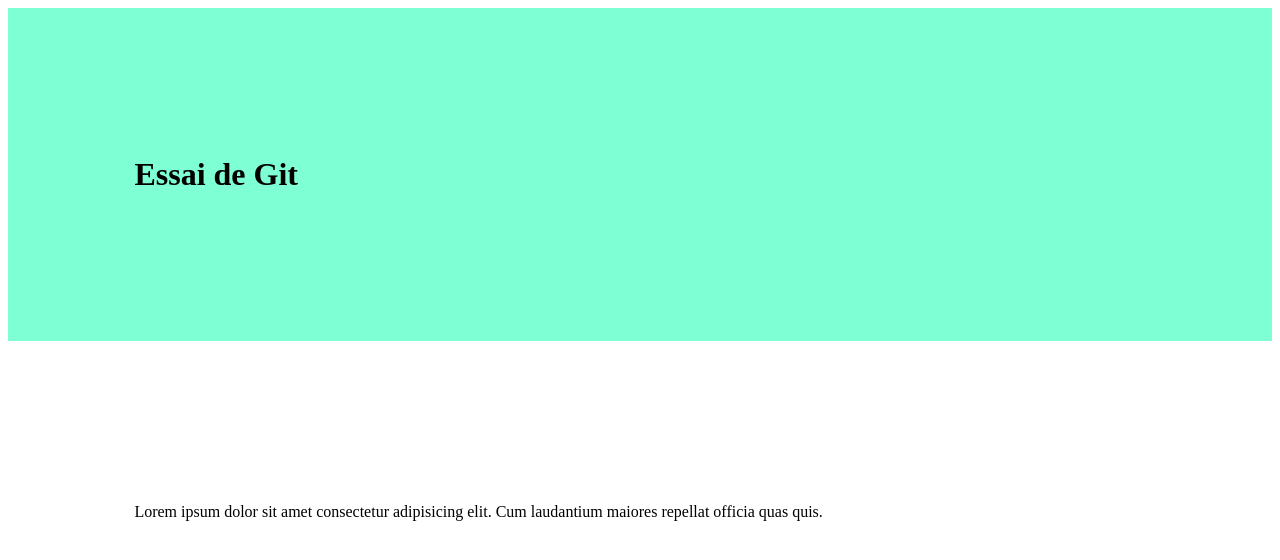
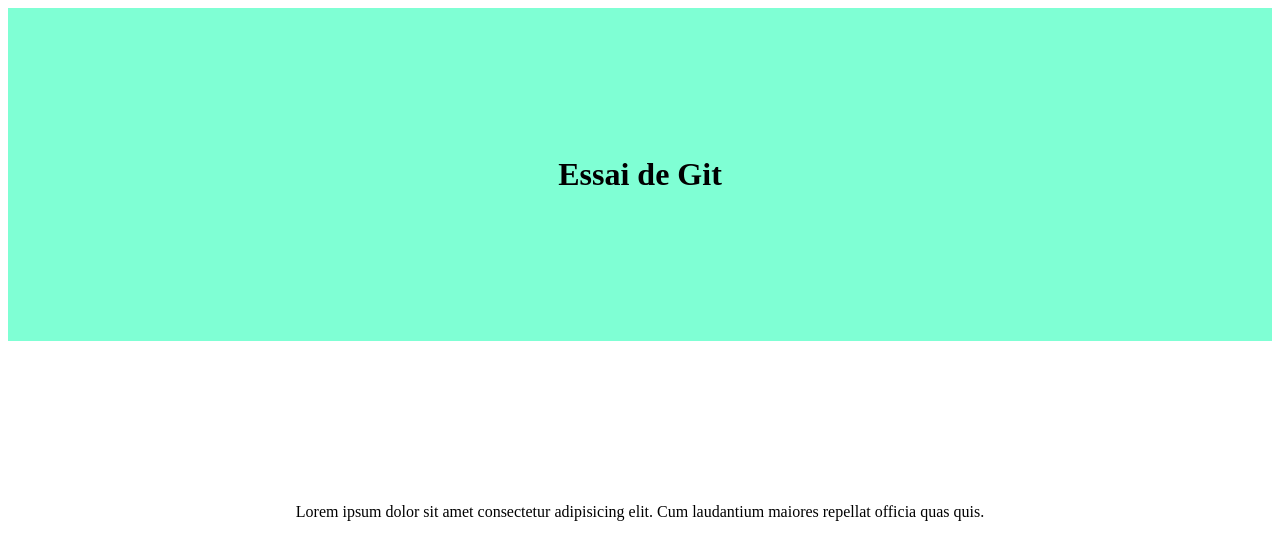
Before and after one commit to Arthurwwm/newrepository, a plain HTML site: page index.html in a window 1280 px wide. Drawn offline with Linux system fonts and the light colour scheme.

Commit message:
décoration texte

```diff
--- a/index.html
+++ b/index.html
@@ -15,14 +15,18 @@
         .vert{
             background-color: green;
         }
+        .text{
+            text-align: center;
+            text-decoration: brown;
+        }
     </style>
 </head>
 <body>
     <div class="aqua">
-        <h1>Essai de Git</h1>
+        <h1 class="text">Essai de Git</h1>
     </div>
     <div class="green">
-        <p>Lorem ipsum dolor sit amet consectetur adipisicing elit. Cum laudantium maiores repellat officia quas quis.</p>
+        <p class="text">Lorem ipsum dolor sit amet consectetur adipisicing elit. Cum laudantium maiores repellat officia quas quis.</p>
     </div>
 </body>
 </html>
```
